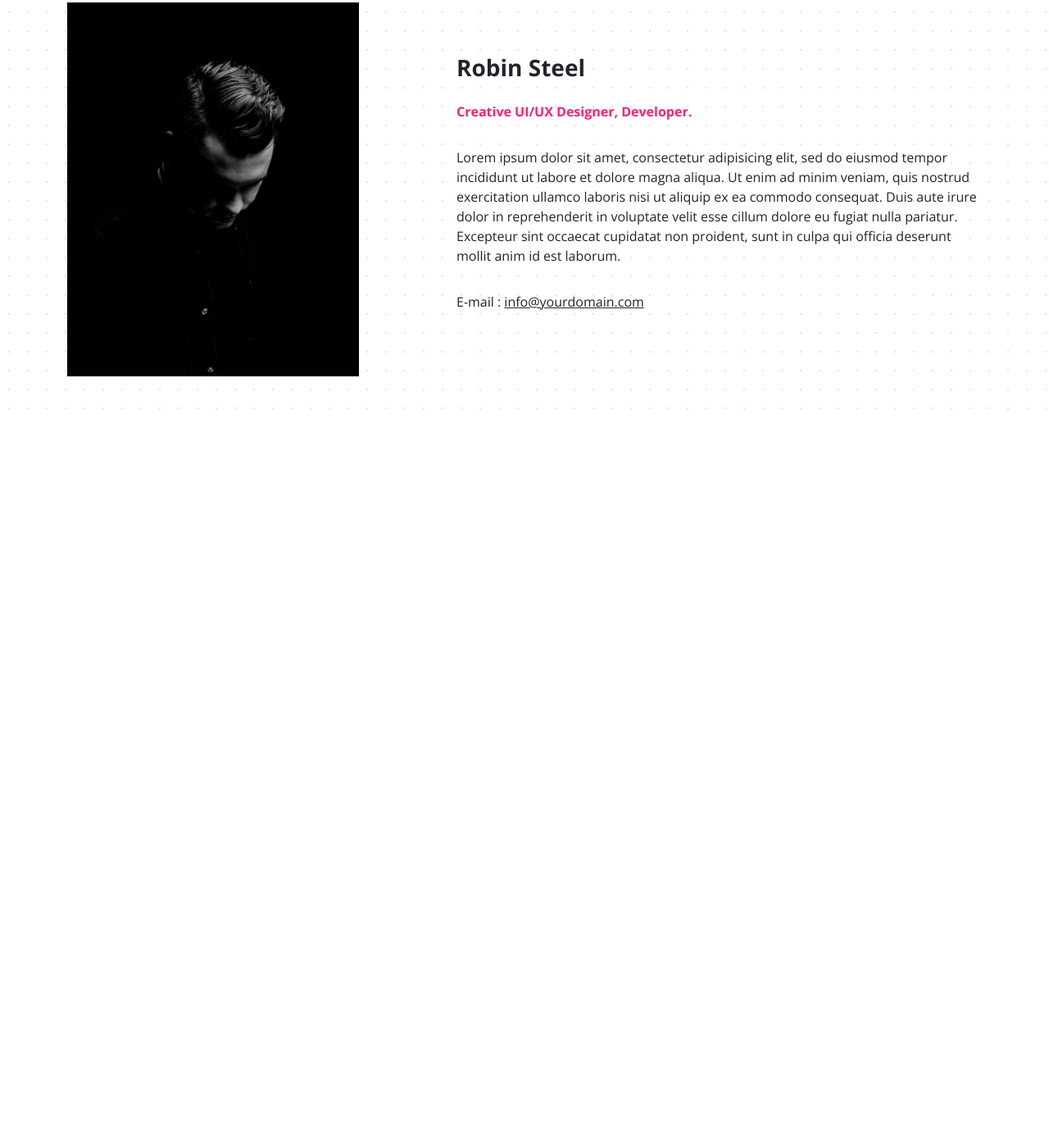
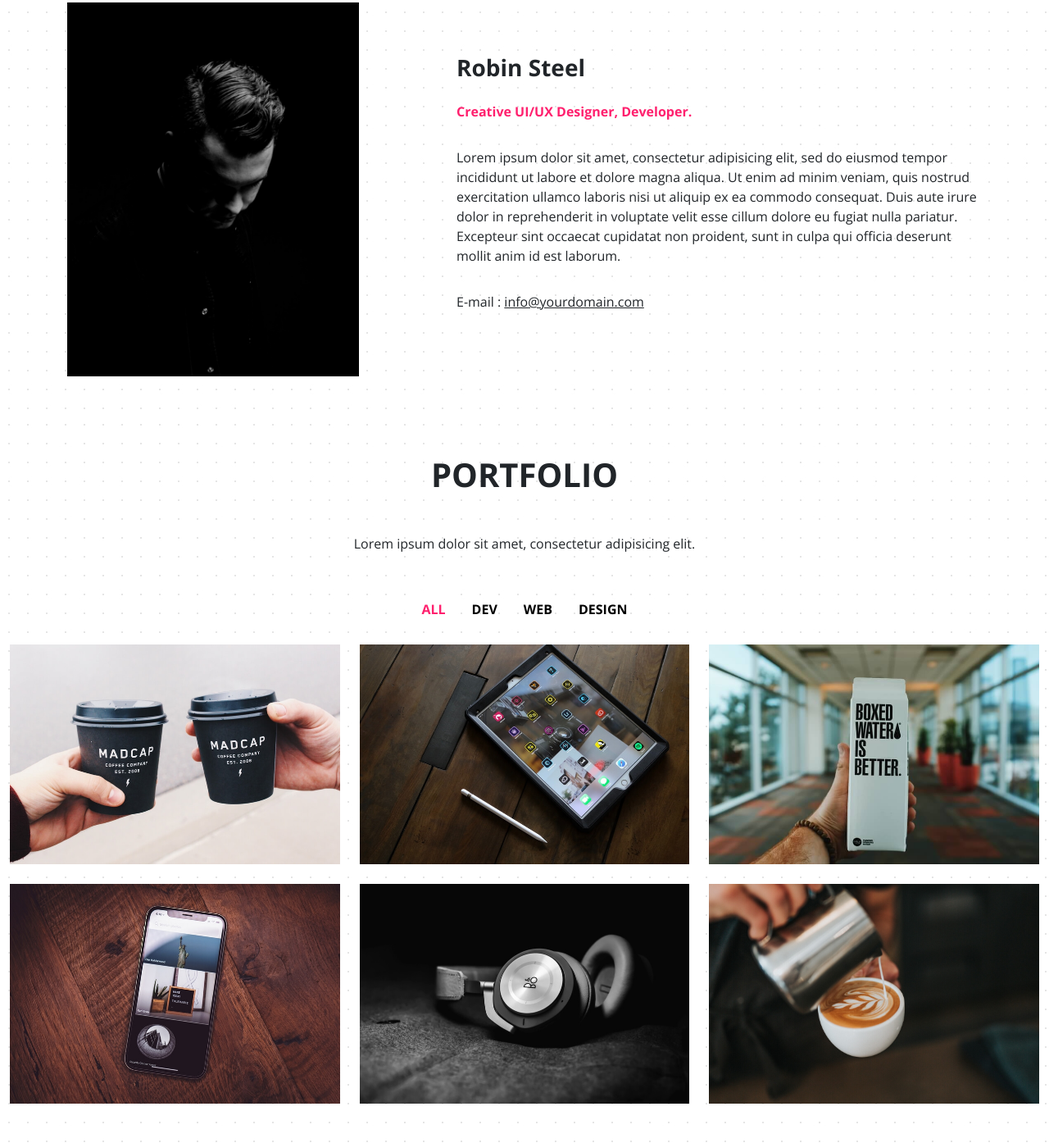
Before and after one commit to ali-albaz/osaka, a plain HTML site: page index.html in a window 1280 px wide. Shown: the part 957-2351 px from the top of the page at 82% size. Before the commit the page ends 1464 px from the top, so only its background shows below. Drawn offline with nearby package versions, Linux system fonts and the light colour scheme.

Commit message:
portfolio-section

```diff
--- a/assets/css/style.css
+++ b/assets/css/style.css
@@ -44,3 +44,26 @@
 .about{
     background-image: url(./../images/about/bg-about.jpg);
 }
+
+/* Portfolio */
+
+.portfolio{
+    background-image: url(./../images/portofolio/bg-portofolio.jpg);
+}
+
+.portfolio .nav-tabs .nav-item.show .nav-link,
+.portfolio .nav-tabs .nav-link.active{
+    color: var(--primary-color);
+}
+
+.portfolio .nav-link{
+    color: #000;
+}
+
+.portfolio .nav-tabs .nav-link{
+    border: none;
+}
+
+.portfolio .nav-tabs{
+    border-bottom: none;
+}
--- a/index.html
+++ b/index.html
@@ -20,7 +20,7 @@
 
     <!--Header-->
     <header>
-        <nav class="navbar navbar-expand-lg navbar-light position-fixed top-0 w-100">
+        <nav class="navbar navbar-expand-lg navbar-light position-fixed top-0 w-100 bg-black">
             <div class="container-fluid g-4">
 
                 <a class="navbar-brand text-uppercase text-white fw-bold" href="#">Osaka</a>
@@ -105,6 +105,108 @@
                 </div>
             </div>
           </section>
+
+          <!-- Portfolio -->
+           <section class="portfolio py-5">
+
+                <div class="portfolio-header text-center">
+                    <h2 class="fs-1 text-uppercase fw-bold ">Portfolio</h2>
+                    <p class="my-5">Lorem ipsum dolor sit amet, consectetur adipisicing elit.</p>
+                </div>
+
+                <nav>
+                    <div class="nav nav-tabs justify-content-center mb-4" id="nav-tab" role="tablist">
+                        <button class="nav-link active text-uppercase fw-bold" id="nav-all-tab" data-bs-toggle="tab" data-bs-target="#nav-all"
+                        type="button" role="tab" aria-controls="nav-all" aria-selected="true">All</button>
+                        <button class="nav-link text-uppercase fw-bold" id="nav-dev-tab" data-bs-toggle="tab" data-bs-target="#nav-dev"
+                        type="button" role="tab" aria-controls="nav-dev" aria-selected="false">Dev</button>
+                        <button class="nav-link text-uppercase fw-bold" id="nav-web-tab" data-bs-toggle="tab" data-bs-target="#nav-web"
+                        type="button" role="tab" aria-controls="nav-web" aria-selected="false">Web</button>
+                        <button class="nav-link text-uppercase fw-bold" id="nav-design-tab" data-bs-toggle="tab" data-bs-target="#nav-design"
+                        type="button" role="tab" aria-controls="nav-design" aria-selected="false">Design</button>
+                    </div>
+                </nav>
+
+                <div class="tab-content" id="nav-tabContent">
+                    <div class="tab-pane fade show active" id="nav-all" role="tabpanel" aria-labelledby="nav-all-tab">
+                        <div class="container-fluid">
+                            <div class="row g-4">
+
+                                <div class="col-md-4">
+                                    <div class="portfolio-img"><img src="./assets/images/portofolio/1.jpg" class="img-fluid"></div>
+                                </div>
+
+                                <div class="col-md-4">
+                                    <div class="portfolio-img"><img src="./assets/images/portofolio/2.jpg" class="img-fluid"></div>
+                                </div>
+
+                                <div class="col-md-4">
+                                    <div class="portfolio-img"><img src="./assets/images/portofolio/3.jpg" class="img-fluid"></div>
+                                </div>
+
+                                <div class="col-md-4">
+                                    <div class="portfolio-img"><img src="./assets/images/portofolio/4.jpg" class="img-fluid"></div>
+                                </div>
+
+                                <div class="col-md-4">
+                                    <div class="portfolio-img"><img src="./assets/images/portofolio/5.jpg" class="img-fluid"></div>
+                                </div>
+
+                                <div class="col-md-4">
+                                    <div class="portfolio-img"><img src="./assets/images/portofolio/6.jpg" class="img-fluid"></div>
+                                </div>
+
+                            </div>
+                        </div>
+                    </div>
+                    <div class="tab-pane fade" id="nav-dev" role="tabpanel" aria-labelledby="nav-dev-tab">
+                        <div class="container-fluid">
+                            <div class="row g-4">
+
+                                <div class="col-md-4">
+                                    <div class="portfolio-img"><img src="./assets/images/portofolio/4.jpg" class="img-fluid"></div>
+                                </div>
+
+                            </div>
+                        </div>
+                    </div>
+                    <div class="tab-pane fade" id="nav-web" role="tabpanel" aria-labelledby="nav-web-tab">
+                        <div class="container-fluid">
+                            <div class="row g-4">
+
+                                <div class="col-md-4">
+                                    <div class="portfolio-img"><img src="./assets/images/portofolio/6.jpg" class="img-fluid"></div>
+                                </div>
+
+                            </div>
+                        </div>
+                    </div>
+                    <div class="tab-pane fade" id="nav-design" role="tabpanel" aria-labelledby="nav-design-tab">
+                        <div class="container-fluid">
+                            <div class="row g-4">
+
+                                <div class="col-md-4">
+                                    <div class="portfolio-img"><img src="./assets/images/portofolio/1.jpg" class="img-fluid"></div>
+                                </div>
+
+                                <div class="col-md-4">
+                                    <div class="portfolio-img"><img src="./assets/images/portofolio/2.jpg" class="img-fluid"></div>
+                                </div>
+
+                                <div class="col-md-4">
+                                    <div class="portfolio-img"><img src="./assets/images/portofolio/3.jpg" class="img-fluid"></div>
+                                </div>
+
+                                <div class="col-md-4">
+                                    <div class="portfolio-img"><img src="./assets/images/portofolio/5.jpg" class="img-fluid"></div>
+                                </div>
+
+                            </div>
+                        </div>
+                    </div>
+                </div>
+
+           </section>
     </main>
 
 <script src="https://cdn.jsdelivr.net/npm/bootstrap@5.0.2/dist/js/bootstrap.bundle.min.js" integrity="sha384-MrcW6ZMFYlzcLA8Nl+NtUVF0sA7MsXsP1UyJoMp4YLEuNSfAP+JcXn/tWtIaxVXM" crossorigin="anonymous"></script>
```
Also changed, not shown: assets/images/portofolio/1.jpg (added), assets/images/portofolio/2.jpg (added), assets/images/portofolio/3.jpg (added), assets/images/portofolio/4.jpg (added), assets/images/portofolio/5.jpg (added), assets/images/portofolio/6.jpg (added), assets/images/portofolio/bg-portofolio.jpg (added).
